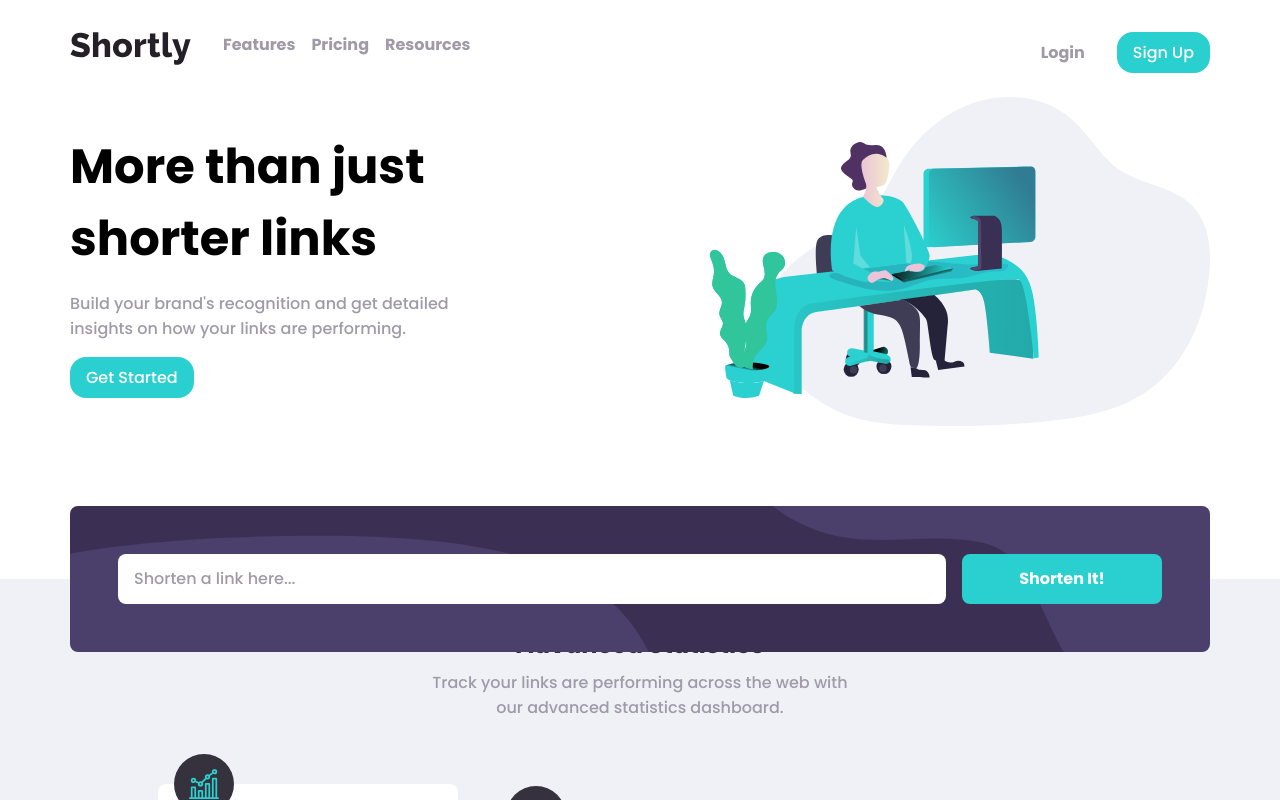
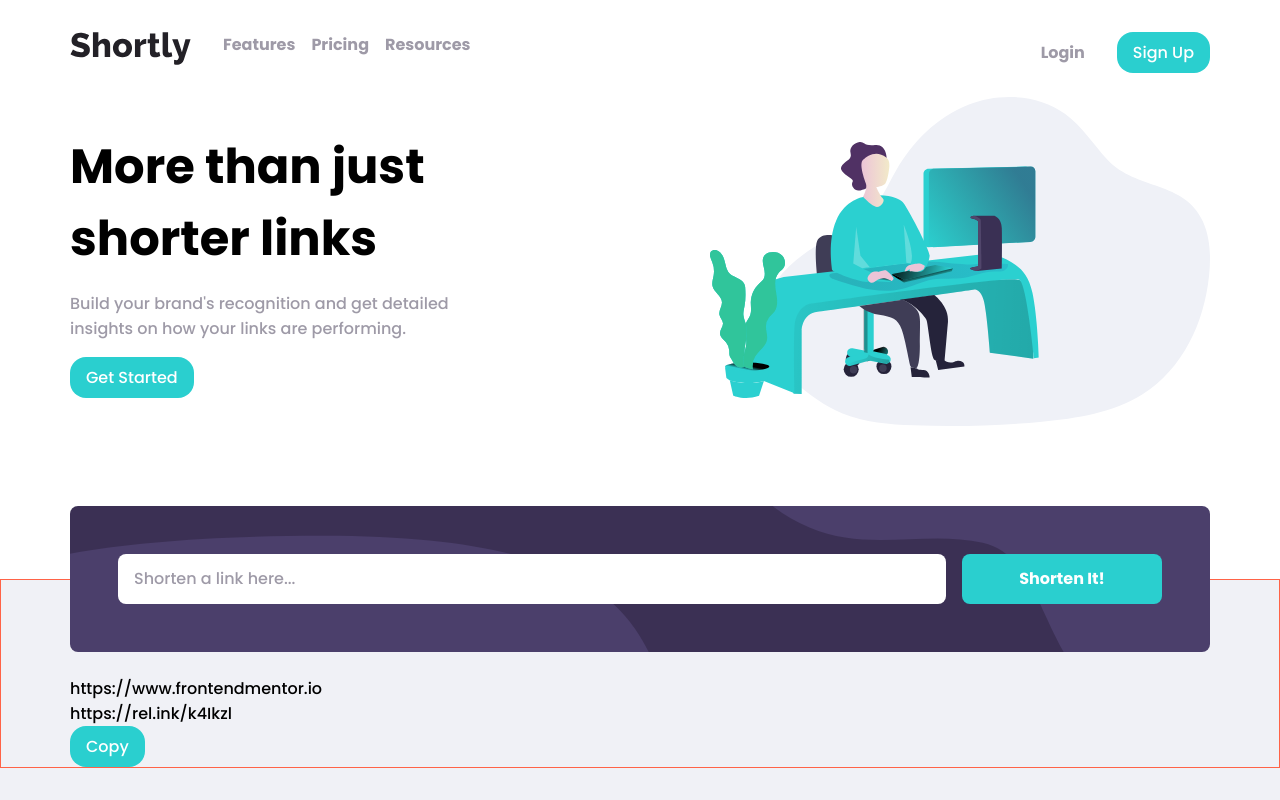
Before and after one commit to EdiedRamos/url-shortening-api-landing-page, a React (Vite) app: page / in a window 1280 px wide. Shown: the top 800 px of the page. Built offline with nearby package versions, Linux system fonts and the light colour scheme.

Commit message:
chore: implement shorted links structure

```diff
--- a/src/App.tsx
+++ b/src/App.tsx
@@ -3,6 +3,7 @@ import {
   Footer,
   Header,
   Hero,
+  ShortedLinks,
   Shortener,
   Statistics,
 } from "@/Components";
@@ -13,6 +14,7 @@ function App() {
       <Header />
       <Hero />
       <Shortener />
+      <ShortedLinks />
       <Statistics />
       <BoostLink />
       <Footer />
--- /dev/null
+++ b/src/Components/ShortedLinks/ShortedLinks.scss
@@ -0,0 +1,7 @@
+@import "@/Generals/Styles/Colors/colors";
+
+.shorted-links {
+  border: 1px solid tomato;
+  background-color: $light;
+  padding-top: 6rem;
+}
--- /dev/null
+++ b/src/Components/ShortedLinks/ShortedLinks.tsx
@@ -0,0 +1,19 @@
+import "./ShortedLinks.scss";
+
+import { Button } from "../Button/Button";
+
+export const ShortedLinks = () => {
+  return (
+    <section className="shorted-links">
+      <div className="shorted-links__container container">
+        <div>
+          <p>https://www.frontendmentor.io</p>
+          <div>
+            <p>https://rel.ink/k4Ikzl</p>
+            <Button>Copy</Button>
+          </div>
+        </div>
+      </div>
+    </section>
+  );
+};
--- a/src/Components/index.ts
+++ b/src/Components/index.ts
@@ -5,6 +5,7 @@ export * from "./Header/Header";
 export * from "./Hero/Hero";
 export * from "./Listing/Listing";
 export * from "./Logo/Logo";
+export * from "./ShortedLinks/ShortedLinks";
 export * from "./Shortener/Shortener";
 export * from "./SocialMedia/SocialMedia";
 export * from "./Statistics/Statistics";
```
